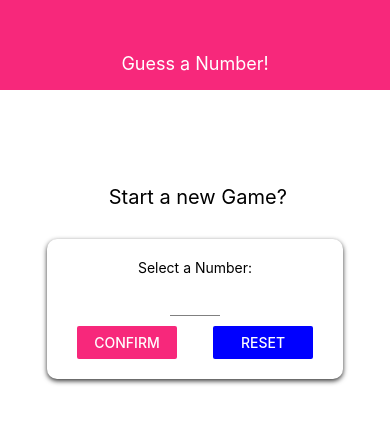
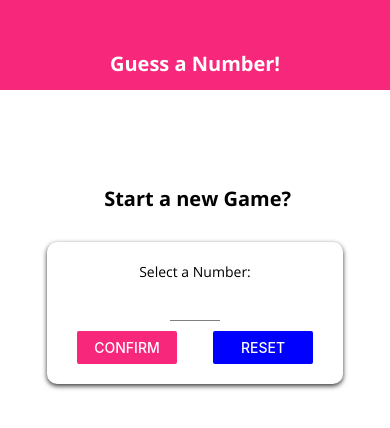
Before and after one commit to arnav13081994/Guess-Number, a React Native app: screen / in a window 390 px wide. Shown: the top 428 px of the page. Built offline with nearby package versions, Linux system fonts and the light colour scheme.

Commit message:
Created a Deafult-styles file that is used to add custom font to the entire file. Improved styling a bit and made it super easy to modify the fonts.

```diff
--- a/App.js
+++ b/App.js
@@ -1,19 +1,52 @@
 import React, {useState} from 'react';
 import {StyleSheet, Text, View} from 'react-native';
+import * as Font from 'expo-font';
+import { AppLoading } from "expo";
+
+
 import Header from "./components/Header";
 import StartGameScreen from "./screens/StartGameScreen";
 import GameScreen from "./screens/GameScreen";
 import GameOverScreen from "./screens/GameOverScreen";
 
 
+const fetchFonts = () => {
+	return Font.loadAsync({
+		'open-sans': require('./assets/fonts/OpenSans-Regular.ttf'),
+		'open-sans-bold': require('./assets/fonts/OpenSans-Bold.ttf')
+	});
+};
+
 export default function App() {
 
 	const [userNumber, selectedNumberUpdate] = useState();
 	const [gameOverRounds, gameOverRoundsUpdate] = useState(0);
+	const [dataLoaded, dataLoadedUpdate] = useState(false);
+
+	const renderScreenHandler = () => {
+		dataLoadedUpdate(true);
+	};
+
+	const renderScreenErrorHandler = (error) => {
+		console.log("Error occurred", error);
+	};
+
 
 	const startGamehandler = (selectedNumber) => {
 		selectedNumberUpdate(selectedNumber);
 	};
+
+
+	if (!dataLoaded) {
+		return (
+			<AppLoading
+				startAsync={fetchFonts}
+				onFinish={renderScreenHandler}
+				onError={renderScreenErrorHandler}
+			/>
+			);
+	}
+
 
 	let content = <StartGameScreen title="Start a new Game?" onStartGame={startGamehandler}  />;
 
--- a/components/Header.js
+++ b/components/Header.js
@@ -1,12 +1,14 @@
 import React from 'react';
 import {View, Text, StyleSheet } from 'react-native';
 import Colors from "../constants/Colors";
+import Defaultstyles from "../constants/Default-styles";
+
 
 const Header = props => {
 
 	return (
 		<View style={styles.headerStyle}>
-			<Text style={styles.headerTitle}> {props.title} </Text>
+			<Text style={{...Defaultstyles.titleText, ...styles.headerTitle}}> {props.title} </Text>
 		</View>
 	);
 };
@@ -23,8 +25,6 @@
 	},
 	headerTitle: {
 		color: 'white',
-		fontSize: 18,
-
 	}
 
 });
--- a/components/Number.js
+++ b/components/Number.js
@@ -1,13 +1,14 @@
 import React from 'react';
 import {Text, View, StyleSheet} from 'react-native';
 import Colors from "../constants/Colors";
+import Defaultstyles from "../constants/Default-styles";
 
 
 const Number = props => {
 
 	return (
 		<View style={styles.container}>
-			<Text style={styles.number}>{props.children} </Text>
+			<Text style={{...Defaultstyles.titleText,...styles.number}}>{props.children} </Text>
 		</View>
 	);
 };
@@ -25,7 +26,6 @@
 		marginVertical: 10
 	},
 	number: {
-		fontSize: 22,
 		color: Colors.accent
 	}
 });
--- /dev/null
+++ b/constants/Default-styles.js
@@ -0,0 +1,14 @@
+import { StyleSheet } from 'react-native';
+
+
+export default StyleSheet.create({
+
+	bodyText: {
+		fontFamily: 'open-sans'
+	},
+	titleText: {
+		fontFamily: 'open-sans-bold',
+		fontWeight: '800',
+		fontSize: 20
+	}
+});
--- a/package.json
+++ b/package.json
@@ -12,7 +12,8 @@
     "react": "~16.9.0",
     "react-dom": "~16.9.0",
     "react-native": "https://github.com/expo/react-native/archive/sdk-36.0.0.tar.gz",
-    "react-native-web": "~0.11.7"
+    "react-native-web": "~0.11.7",
+    "expo-font": "~8.0.0"
   },
   "devDependencies": {
     "babel-preset-expo": "~8.0.0",
--- a/screens/GameOverScreen.js
+++ b/screens/GameOverScreen.js
@@ -2,6 +2,7 @@
 import {View, Text, StyleSheet, Button} from 'react-native';
 import Card from "../components/Card";
 import Number from "../components/Number";
+import Defaultstyles from "../constants/Default-styles";
 
 const GameOverScreen = props => {
 
@@ -12,8 +13,8 @@
 
 	return (
 		<View style={styles.screen}>
-			<Text style={{fontSize:22, marginTop: 100}}> GAME OVER!</Text>
-			<View style={styles.textcontainer}>
+			<Text style={{...Defaultstyles.titleText, fontSize:22, marginTop: 100}}> GAME OVER!</Text>
+			<View style={{...Defaultstyles.bodyText,...styles.textcontainer}}>
 				<Text> It took  </Text>
 				<Number> {props.count} tries </Number>
 				<Text> Your Number was </Text>
--- a/screens/GameScreen.js
+++ b/screens/GameScreen.js
@@ -2,6 +2,7 @@
 import {View, Text, StyleSheet, Button, Alert} from 'react-native'
 import Number from "../components/Number";
 import Card from "../components/Card";
+import Defaultstyles from "../constants/Default-styles";
 
 const generateRandomNumber = (min, max, exclude) => {
 	min = Math.ceil(min);
@@ -61,7 +62,7 @@
 	return (
 		<View style={styles.screen}>
 
-			<Text> Opponents Guess: </Text>
+			<Text style={Defaultstyles.titleText}> Opponents Guess: </Text>
 
 			<Number> {currentGuess} </Number>
 
--- a/screens/StartGameScreen.js
+++ b/screens/StartGameScreen.js
@@ -4,7 +4,7 @@
 import Colors from "../constants/Colors";
 import Input from "../components/Input";
 import Number from "../components/Number";
-
+import Defaultstyles from "../constants/Default-styles";
 
 const StartGameScreen = props => {
 
@@ -67,10 +67,10 @@
 	return (
 		<TouchableWithoutFeedback onPress={dismissKeyboardHandler}>
 			<View style={styles.screen}>
-				<Text style={styles.title}> {props.title}</Text>
+				<Text style={{...Defaultstyles.titleText, ...styles.title}}> {props.title}</Text>
 				<Card style={styles.inputContainer}>
 
-					<Text> Select a Number: </Text>
+					<Text style={Defaultstyles.bodyText}> Select a Number: </Text>
 					<Input
 						style={styles.textInputContainer}
 						autoCorrect={false}
@@ -114,8 +114,7 @@
 		justifyContent: 'space-between',
 	},
 	title: {
-		fontSize: 20,
-		marginVertical: 10,
+		marginVertical: 10
 	},
 	inputContainer: {
 		width: 300,
```
Also changed, not shown: assets/fonts/OpenSans-Bold.ttf (added), assets/fonts/OpenSans-Regular.ttf (added).
